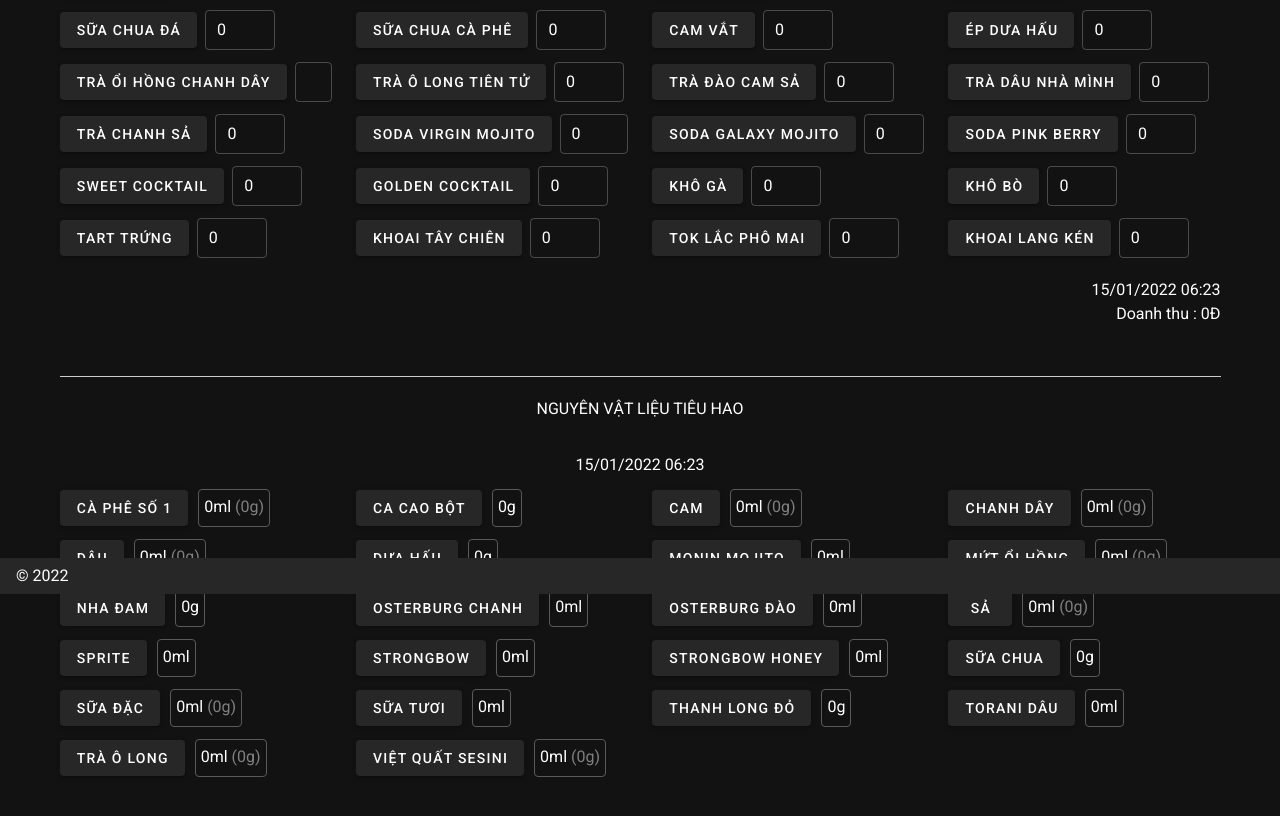
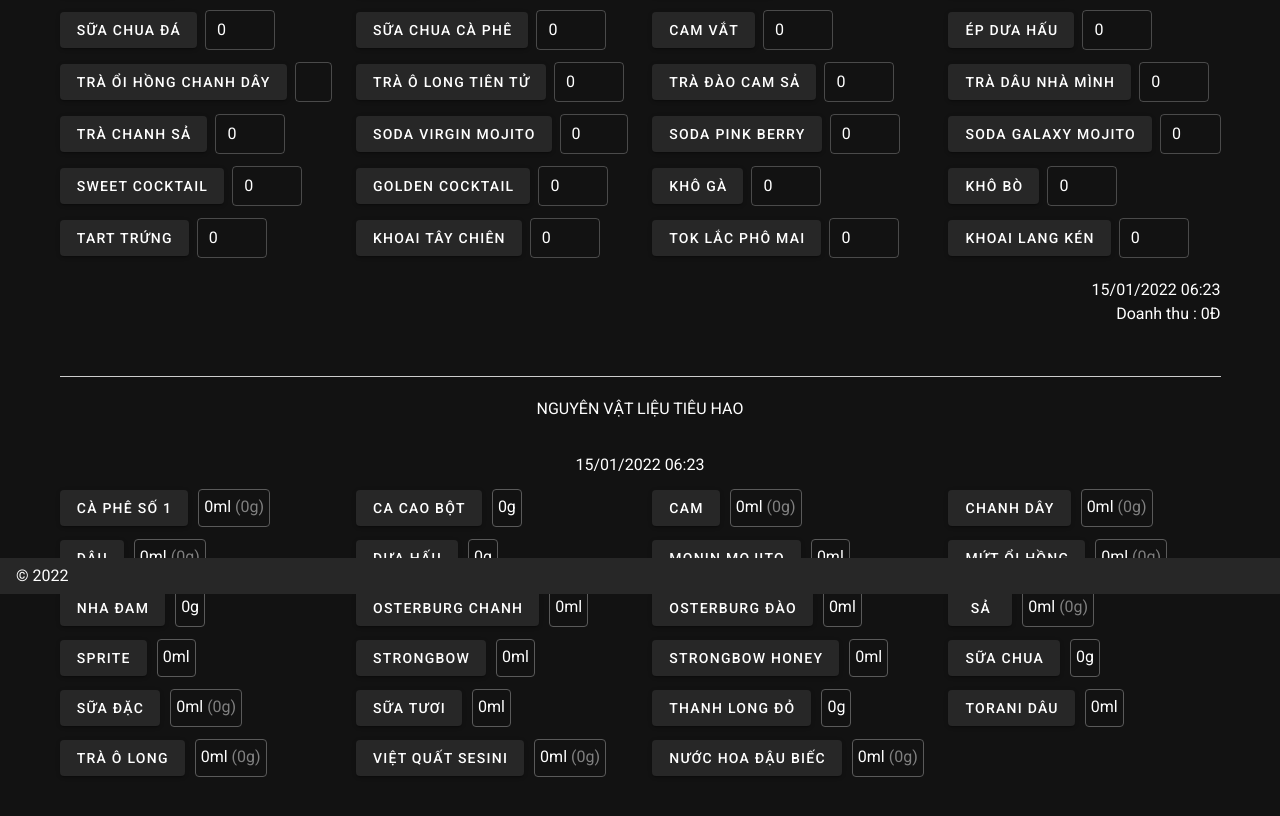
Before and after one commit to NguyenTam2206/lamieapp, a Nuxt app: page / in a window 1280 px wide. Shown: the part 206-1022 px from the top of the page. Built offline with nearby package versions, Linux system fonts and the light colour scheme.

Commit message:
fix static

```diff
--- a/static/Items.js
+++ b/static/Items.js
@@ -31,13 +31,25 @@ export const items = [
     price: 39000
   },
   {
-    name: "Soda Galaxy Mojito",
-    use: ["7_5", "22_30", "21_120"],
+    name: "Soda Pink Berry",
+    use: ["23_30", "22_10", "5_20", "13_140"],
     price: 39000
   },
-  { name: "Soda Pink Berry", use: ["19_40", "22_30", "21_120"], price: 39000 },
-  { name: "Sweet Cocktail", use: ["19_40", "22_30", "21_120"], price: 55000 },
-  { name: "Golden Cocktail", use: ["19_40", "22_30", "21_120"], price: 55000 },
+  {
+    name: "Soda Galaxy Mojito",
+    use: ["7_5", "11_10", "5_15", "13_100"],
+    price: 39000
+  },
+  {
+    name: "Sweet Cocktail",
+    use: ["5_20", "8_10", "13_40", "14_330"],
+    price: 55000
+  },
+  {
+    name: "Golden Cocktail",
+    use: ["11_20", "8_10", "13_40", "15_330"],
+    price: 55000
+  },
   { name: "Khô gà", use: [], price: 25000 },
   { name: "Khô bò", use: [], price: 25000 },
   { name: "Tart trứng", use: [], price: 12000 },
@@ -157,5 +169,11 @@ export const material = [
     unit: "ml",
     id: 22,
     exchangeNum: 1.034
+  },
+  {
+    name: "Nước hoa đậu biếc",
+    unit: "ml",
+    id: 23,
+    exchangeNum: 0.026
   }
 ];
```
